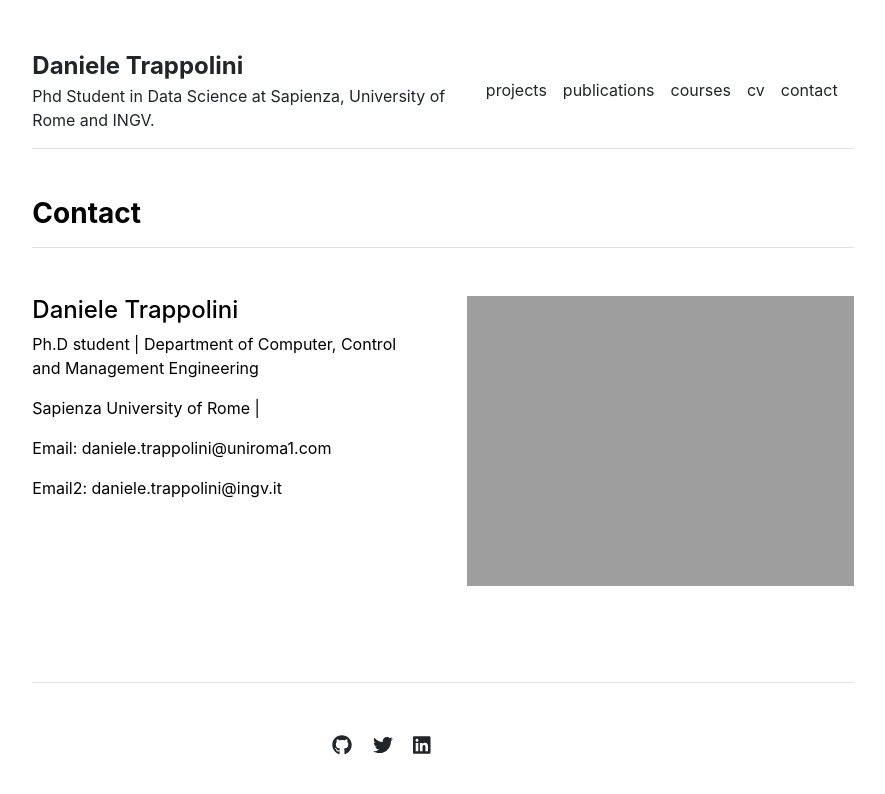
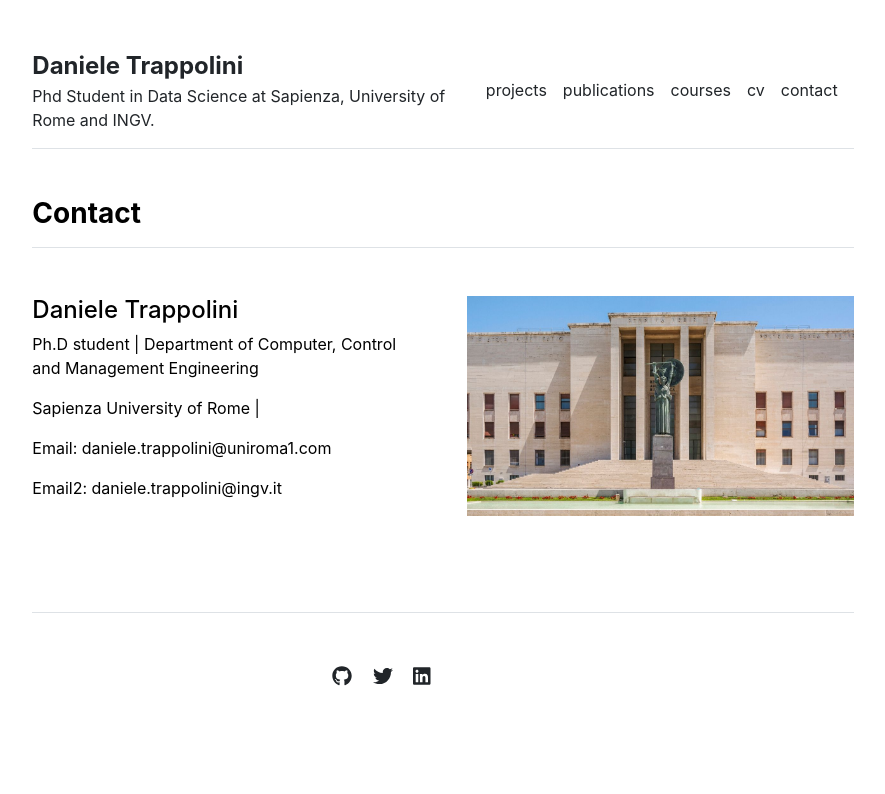
Before and after one commit to Daniele-Trappolini/Daniele-Trappolini.github.io, a Jekyll site: the page built from contact.md, in a window 1280 px wide. Shown: the top 794 px of the page, without its empty margins (197-1082 px from the left). Built offline with Jekyll 4.4.1, drawn with Linux system fonts in a browser that asks for light colours.

Commit message:
settings.yml

```diff
--- a/_data/settings.yml
+++ b/_data/settings.yml
@@ -20,4 +20,4 @@ social:
 - {icon: 'linkedin', link: 'https://www.linkedin.com/in/daniele-trappolini-5789761b6/'}
 
 contacts:
-- {name: 'Daniele Trappolini', title: 'Ph.D student', department: 'Department of Computer, Control and Management Engineering', institution: 'Sapienza University of Rome', email: 'daniele.trappolini@uniroma1.com', email2: 'daniele.trappolini@ingv.it', image: 'assets/img/contact.jpg'}
+- {name: 'Daniele Trappolini', title: 'Ph.D student', department: 'Department of Computer, Control and Management Engineering', institution: 'Sapienza University of Rome', email: 'daniele.trappolini@uniroma1.com', email2: 'daniele.trappolini@ingv.it', image: 'assets/img/Sapienza_image.jpg'}
```
